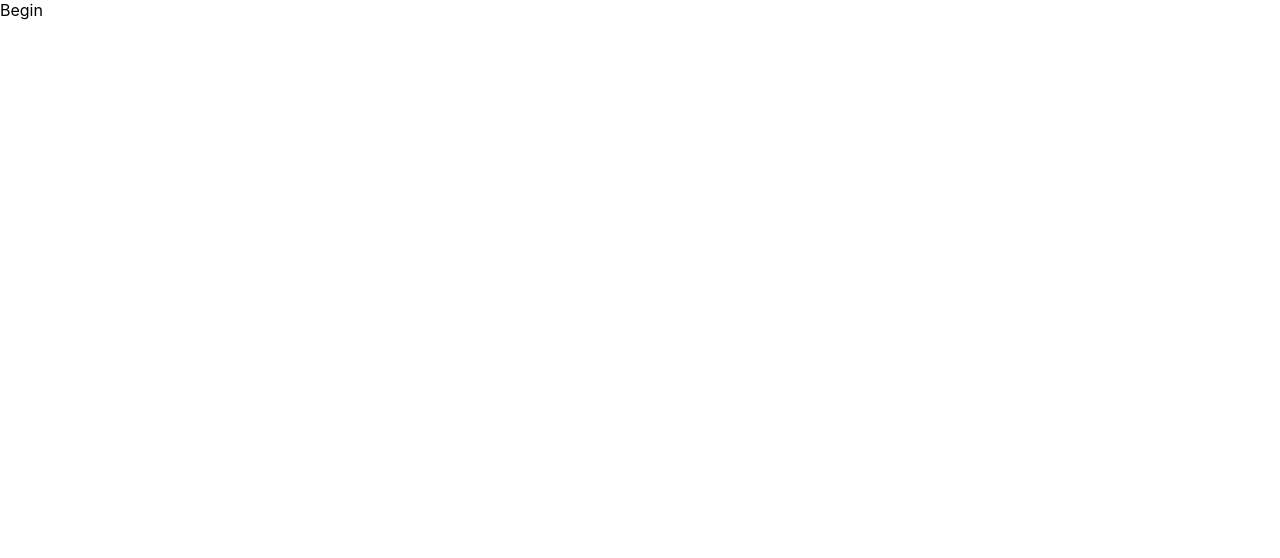
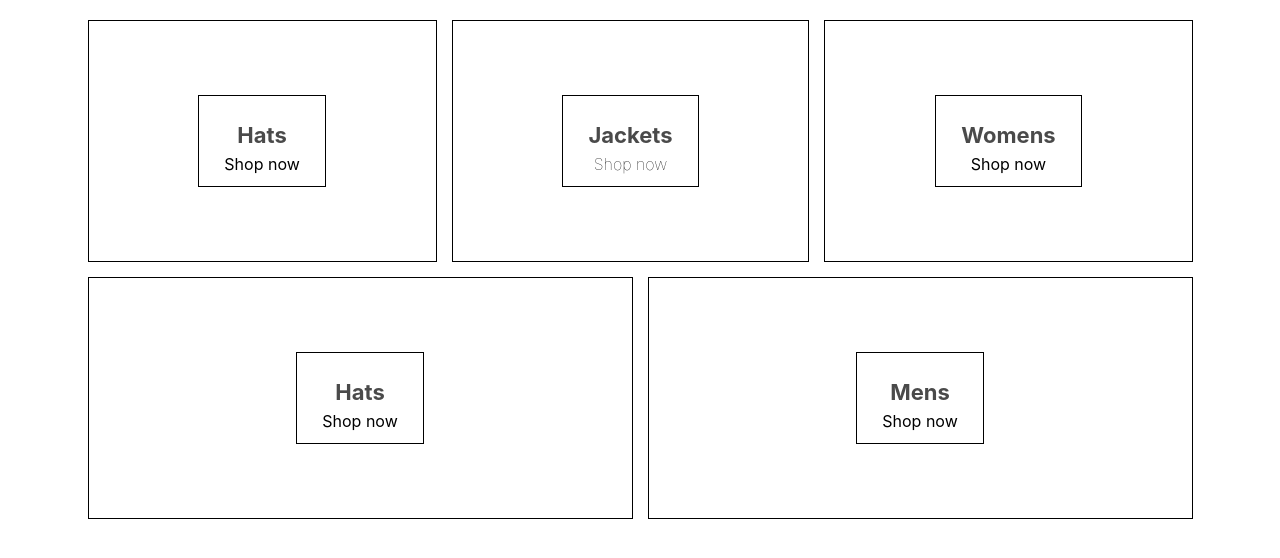
Before and after one commit to M4R1US/ecommerce-shop, a React (Create React App) app: page / in a window 1280 px wide. Shown: the top 558 px of the page. Built offline with nearby package versions, Linux system fonts and the light colour scheme.

Commit message:
Homepage component together with styling

```diff
--- a/package.json
+++ b/package.json
@@ -6,6 +6,7 @@
     "@testing-library/jest-dom": "^4.2.4",
     "@testing-library/react": "^9.3.2",
     "@testing-library/user-event": "^7.1.2",
+    "node-sass": "^4.14.0",
     "react": "^16.13.1",
     "react-dom": "^16.13.1",
     "react-scripts": "3.4.1"
--- a/src/App.js
+++ b/src/App.js
@@ -1,9 +1,12 @@
 import React from 'react';
 import './App.css';
+import HomePage from "./components/homepage.component";
 
 function App() {
   return (
-    <div>Begin</div>
+    <div>
+      <HomePage />
+    </div>
   );
 }
 
--- /dev/null
+++ b/src/components/homepage.component.jsx
@@ -0,0 +1,42 @@
+import React from "react";
+
+import "../styles/homepage.styles.scss";
+
+const HomePage = () => (
+    <div className="homepage">
+        <div className="directory-menu">
+            <div className="menu-item">
+                <div className="content">
+                    <h1 className="title">Hats</h1>
+                    <span className="subTitle">Shop now</span>
+                </div>
+            </div>
+            <div className="menu-item">
+                <div className="content">
+                    <h1 className="title">Jackets</h1>
+                    <span className="subtitle">Shop now</span>
+                </div>
+            </div>
+            <div className="menu-item">
+                <div className="content">
+                    <h1 className="title">Womens</h1>
+                    <span className="subTitle">Shop now</span>
+                </div>
+            </div>
+            <div className="menu-item">
+                <div className="content">
+                    <h1 className="title">Hats</h1>
+                    <span className="subTitle">Shop now</span>
+                </div>
+            </div>
+            <div className="menu-item">
+                <div className="content">
+                    <h1 className="title">Mens</h1>
+                    <span className="subTitle">Shop now</span>
+                </div>
+            </div>
+        </div>
+    </div>
+);
+
+export default HomePage;
--- /dev/null
+++ b/src/styles/homepage.styles.scss
@@ -0,0 +1,54 @@
+.homepage {
+  display: flex;
+  flex-direction: column;
+  align-items: center;
+  padding: 20px 80px;
+}
+
+.directory-menu {
+  width: 100%;
+  display: flex;
+  flex-wrap: wrap;
+  justify-content: space-between;
+}
+
+.menu-item {
+  min-width: 30%;
+  height: 240px;
+  flex: 1 1 auto;
+  display: flex;
+  align-items: center;
+  justify-content: center;
+  border: 1px solid black;
+  margin: 0 7.5px 15px;
+
+  &:first-child {
+    margin-right: 7.5px;
+  }
+
+  &:last-child {
+    margin-left: 7.5px;
+  }
+
+  .content {
+    height: 90px;
+    padding: 0 25px;
+    display: flex;
+    flex-direction: column;
+    align-items: center;
+    justify-content: center;
+    border: 1px solid black;
+
+    .title {
+      font-weight: bold;
+      margin-bottom: 6px;
+      font-size: 22px;
+      color: #4a4a4a;
+    }
+
+    .subtitle {
+      font-weight: lighter;
+      font-size: 16px;
+    }
+  }
+}
```
Also changed, not shown: 1 other file (tests, documents, lock files or other folders).
